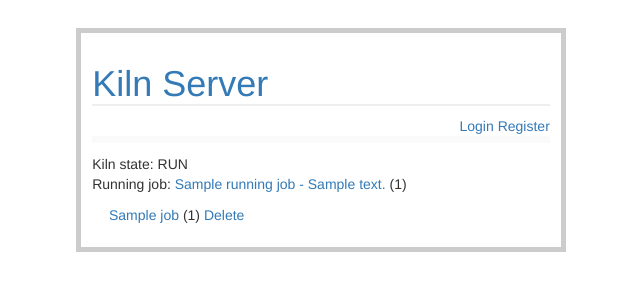
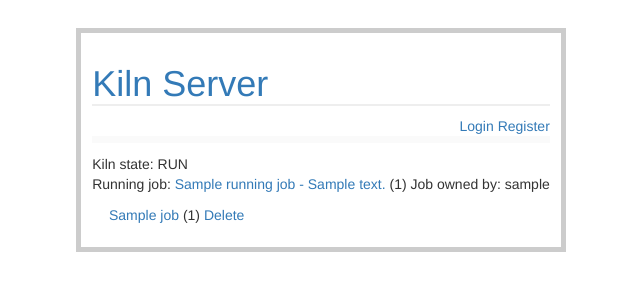
Before and after one commit to techwiz42/kilnserver, a Flask app: template kilnweb2/kilnweb2/templates/show_jobs.html in a window 1280 px wide. Shown: the top 300 px of the page, without its empty margins (319-959 px from the left). Run offline with Flask 2, Linux system fonts and the light colour scheme; tables that the repository leaves empty hold one stand-in row (values such as "Sample post"); the template is opened without the code that fills it: values that come from a table or form of the project are taken from there, most other values are stand-ins (such as "Sample title", 1, 10 or a date in 2020); data that the repository does not hold is empty; some libraries are stand-ins or nearby versions.

Commit message:
show job owner

```diff
--- a/kilnweb2/kilnweb2/templates/show_jobs.html
+++ b/kilnweb2/kilnweb2/templates/show_jobs.html
@@ -7,7 +7,8 @@
   No job running.
   {% else %}
   Running job: <a href="{{ url_for('show_job_steps', job_id=running_job.id) }}">{{ running_job.name}} - {{ running_job.comment }}</a> ({{ running_job.steps|length }})
-  {% endif %}
+  Job owned by: {{ running_job.users.username }}
+    {% endif %}
   </p>
   {% if current_user.is_auth %}
   <form action="" method="post">
```
